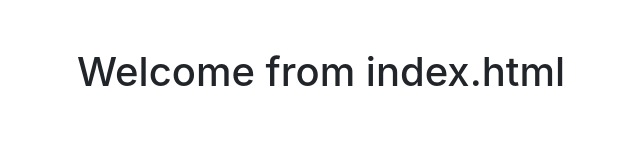
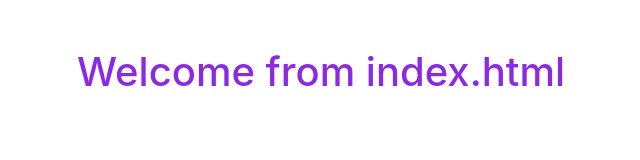
Before and after one commit to vasigorc/udemy_server, a plain HTML site: page public/index.html in a window 1280 px wide. Shown: the whole page, without its empty margins (8-648 px from the left). Drawn offline with nearby package versions, Linux system fonts and the light colour scheme.

Commit message:
Added loading of a local CSS file

```diff
--- a/public/index.html
+++ b/public/index.html
@@ -6,6 +6,7 @@
     <title>Welcome Page</title>
     <!-- Bootstrap CSS via CDN -->
     <link href="https://stackpath.bootstrapcdn.com/bootstrap/4.5.2/css/bootstrap.min.css" rel="stylesheet">
+    <link  href="style.css" rel="stylesheet">
 </head>
 
 <body>
--- /dev/null
+++ b/public/style.css
@@ -0,0 +1,3 @@
+h1 {
+    color: blueviolet;
+}
```
Also changed, not shown: public/hello.html (+1 -0 lines), public/favicon.ico (added), 1 other file.
